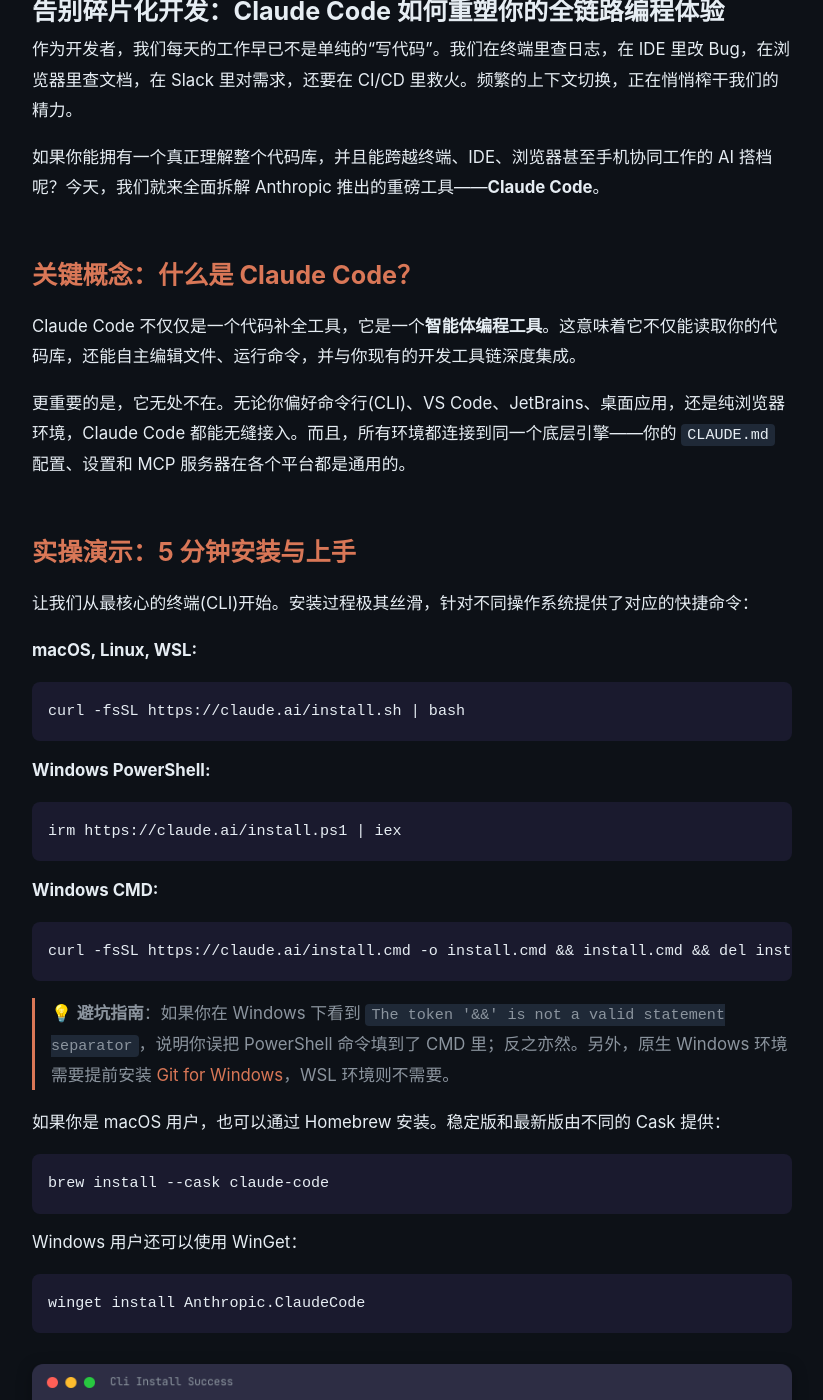
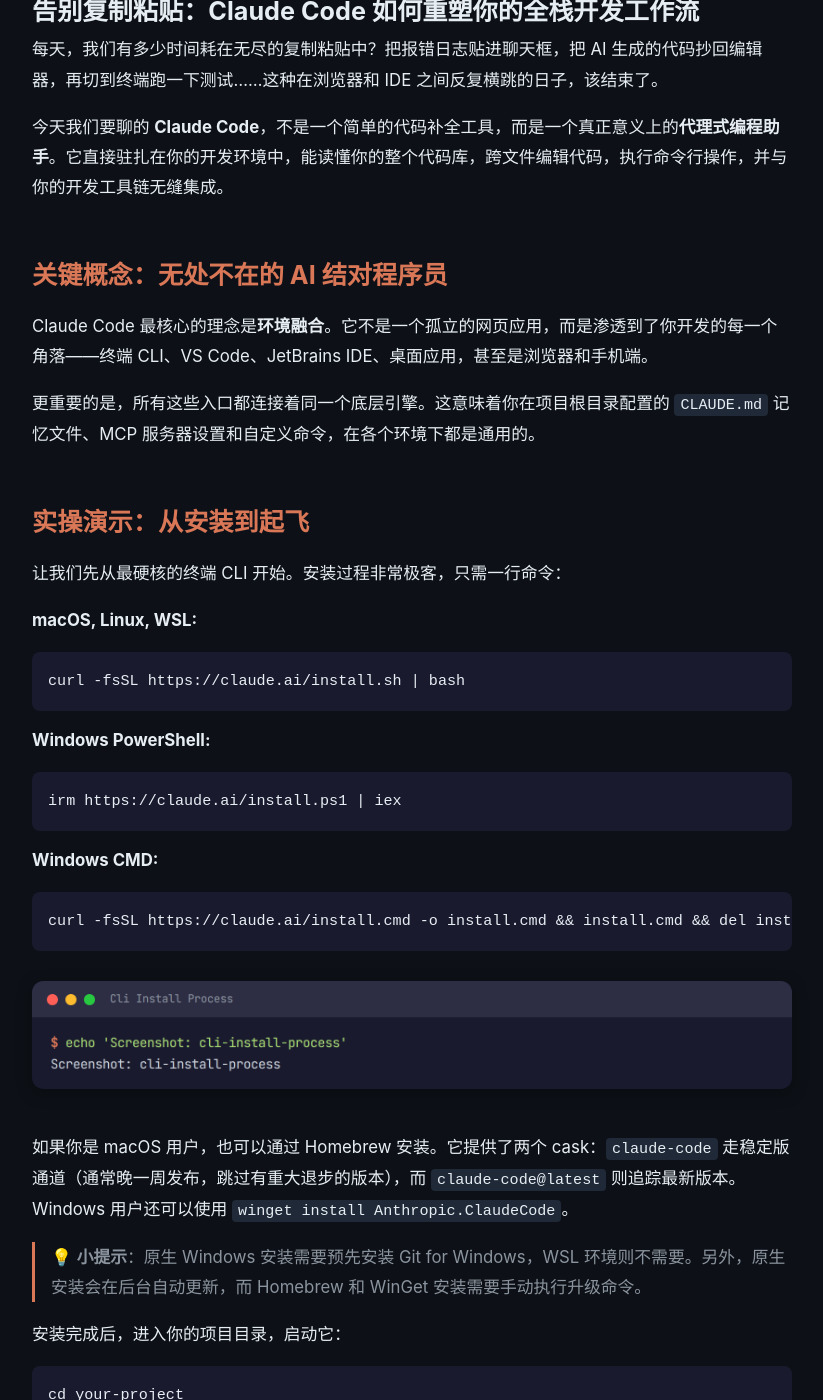
Before and after one commit to mudyman/claude-code-daily-blog, a Jekyll site: the page built from _posts/zh/2026-04-24-overview.md, in a window 1280 px wide and 1400 px high, scrolled down 278 px. Shown: the whole window, without its empty margins (228-1051 px from the left). Built offline with Jekyll 4.4.1, drawn with Linux system fonts in a browser that asks for light colours; some of the changed text lies outside the part shown.

Commit message:
Add blog post for 2026-04-24

````diff
--- a/_posts/zh/2026-04-24-overview.md
+++ b/_posts/zh/2026-04-24-overview.md
@@ -7,24 +7,24 @@ lang: zh
 lang_switch: "/en/2026/04/24/overview.html"
 categories: [daily-digest]
 tags: [claude-code, overview]
-description: "作为开发者，我们每天的工作早已不是单纯的“写代码”。我们在终端里查日志，在 IDE 里改 Bug，在浏览器里查文档，在 Slack 里对需求，还要在 CI/CD 里救火。频繁的上下文切换，正在悄悄榨干我们的精力。"
+description: "每天，我们有多少时间耗在无尽的复制粘贴中？把报错日志贴进聊天框，把 AI 生成的代码抄回编辑器，再切到终端跑一下测试……这种在浏览器和 IDE 之间反复横跳的日子，该结束了。"
 ---
 
-# 告别碎片化开发：Claude Code 如何重塑你的全链路编程体验
+# 告别复制粘贴：Claude Code 如何重塑你的全栈开发工作流
 
-作为开发者，我们每天的工作早已不是单纯的“写代码”。我们在终端里查日志，在 IDE 里改 Bug，在浏览器里查文档，在 Slack 里对需求，还要在 CI/CD 里救火。频繁的上下文切换，正在悄悄榨干我们的精力。
+每天，我们有多少时间耗在无尽的复制粘贴中？把报错日志贴进聊天框，把 AI 生成的代码抄回编辑器，再切到终端跑一下测试……这种在浏览器和 IDE 之间反复横跳的日子，该结束了。
 
-如果你能拥有一个真正理解整个代码库，并且能跨越终端、IDE、浏览器甚至手机协同工作的 AI 搭档呢？今天，我们就来全面拆解 Anthropic 推出的重磅工具——**Claude Code**。
+今天我们要聊的 **Claude Code**，不是一个简单的代码补全工具，而是一个真正意义上的**代理式编程助手**。它直接驻扎在你的开发环境中，能读懂你的整个代码库，跨文件编辑代码，执行命令行操作，并与你的开发工具链无缝集成。
 
-## 关键概念：什么是 Claude Code？
+## 关键概念：无处不在的 AI 结对程序员
 
-Claude Code 不仅仅是一个代码补全工具，它是一个**智能体编程工具**。这意味着它不仅能读取你的代码库，还能自主编辑文件、运行命令，并与你现有的开发工具链深度集成。
+Claude Code 最核心的理念是**环境融合**。它不是一个孤立的网页应用，而是渗透到了你开发的每一个角落——终端 CLI、VS Code、JetBrains IDE、桌面应用，甚至是浏览器和手机端。
 
-更重要的是，它无处不在。无论你偏好命令行(CLI)、VS Code、JetBrains、桌面应用，还是纯浏览器环境，Claude Code 都能无缝接入。而且，所有环境都连接到同一个底层引擎——你的 `CLAUDE.md` 配置、设置和 MCP 服务器在各个平台都是通用的。
+更重要的是，所有这些入口都连接着同一个底层引擎。这意味着你在项目根目录配置的 `CLAUDE.md` 记忆文件、MCP 服务器设置和自定义命令，在各个环境下都是通用的。
 
-## 实操演示：5 分钟安装与上手
+## 实操演示：从安装到起飞
 
-让我们从最核心的终端(CLI)开始。安装过程极其丝滑，针对不同操作系统提供了对应的快捷命令：
+让我们先从最硬核的终端 CLI 开始。安装过程非常极客，只需一行命令：
 
 **macOS, Linux, WSL:**
 
@@ -44,84 +44,68 @@ irm https://claude.ai/install.ps1 | iex
 curl -fsSL https://claude.ai/install.cmd -o install.cmd && install.cmd && del install.cmd
 ```
 
-> 💡 **避坑指南**：如果你在 Windows 下看到 `The token '&&' is not a valid statement separator`，说明你误把 PowerShell 命令填到了 CMD 里；反之亦然。另外，原生 Windows 环境需要提前安装 [Git for Windows](https://git-scm.com/downloads/win)，WSL 环境则不需要。
 
-如果你是 macOS 用户，也可以通过 Homebrew 安装。稳定版和最新版由不同的 Cask 提供：
 
-```bash
-brew install --cask claude-code
-```
-
-Windows 用户还可以使用 WinGet：
-
-```powershell
-winget install Anthropic.ClaudeCode
-```
+![Cli Install Process](/assets/images/screenshots/cli-install-process.png)
 
 
 
-![Cli Install Success](/assets/images/screenshots/cli-install-success.png)
+如果你是 macOS 用户，也可以通过 Homebrew 安装。它提供了两个 cask：`claude-code` 走稳定版通道（通常晚一周发布，跳过有重大退步的版本），而 `claude-code@latest` 则追踪最新版本。Windows 用户还可以使用 `winget install Anthropic.ClaudeCode`。
 
+> 💡 **小提示**：原生 Windows 安装需要预先安装 Git for Windows，WSL 环境则不需要。另外，原生安装会在后台自动更新，而 Homebrew 和 WinGet 安装需要手动执行升级命令。
 
-
-安装完成后，只需进入你的项目目录并启动：
+安装完成后，进入你的项目目录，启动它：
 
 ```bash
 cd your-project
 claude
 ```
 
-首次使用时会提示登录，之后你就可以直接用自然语言向它下达指令了。
+首次使用会提示登录，之后你就可以直接用自然语言发号施令了。
 
-## 进阶技巧：Claude Code 能为你做什么？
+如果你更偏爱 IDE 体验，可以在 VS Code 或 Cursor 的扩展商店搜索 "Claude Code" 安装；JetBrains 用户则可以在插件市场安装。如果你不想在本地折腾，直接访问 [claude.ai/code](https://claude.ai/code) 即可在浏览器中开箱即用。
 
-掌握了基本启动方式后，让我们看看 Claude Code 真正强大的地方——它如何融入你的日常开发流。
+## 进阶技巧：把 AI 编程玩出花
 
-### 1. 消灭繁琐的日常任务
-写测试、修 Lint 错误、解决合并冲突……这些最耗耐心的活，直接交给它：
+仅仅用来写代码？那太小看 Claude Code 了。以下是几个能真正改变你日常工作流的进阶用法：
+
+### 1. 自动化繁琐任务
+测试没覆盖的代码、修复全局 Lint 错误、解决合并冲突……这些枯燥的活儿直接丢给它：
 
 ```bash
 claude "write tests for the auth module, run them, and fix any failures"
 ```
 
-### 2. 智能化 Git 与 CI 协作
-Claude Code 可以直接操作 Git，甚至接入 GitHub Actions 或 GitLab CI/CD 自动化代码审查：
+### 2. 优雅的 Git 操作
+让 AI 帮你暂存更改、编写规范的提交信息，甚至创建分支和 PR：
 
 ```bash
 claude "commit my changes with a descriptive message"
 ```
 
 ### 3. Unix 哲学的管道组合
-作为命令行工具，Claude Code 天然支持管道符，这让它能与你现有的工具链完美串联：
+Claude Code 是可组合的，你可以像搭积木一样把它和其他命令行工具串联：
 
 ```bash
-# Analyze recent log output
+# 分析最近的日志输出
 tail -200 app.log | claude -p "Slack me if you see any anomalies"
 
-# Automate translations in CI
+# 在 CI 中自动化翻译
 claude -p "translate new strings into French and raise a PR for review"
 
-# Bulk operations across files
+# 跨文件批量操作
 git diff main --name-only | claude -p "review these changed files for security issues"
 ```
 
-### 4. 无缝的跨设备体验
-这是 Claude Code 最惊艳的设计之一。你的会话并不绑定在单一设备上：
-* 在终端里启动了一个长任务，要离开工位？用 `claude --teleport` 把它拉到手机或浏览器继续看。
-* 在终端里改完代码，想看可视化 Diff？输入 `/desktop` 直接抛给桌面应用。
-* 在 Slack 里 `@Claude` 提个 Bug，它就能直接给你提个 PR 回来。
+
+
+![Cli Pipe Workflow](/assets/images/screenshots/cli-pipe-workflow.png)
 
 
 
-![Multi Surface Workflow](/assets/images/screenshots/multi-surface-workflow.png)
-
-
-
-### 5. 定制与自动化
-* **`CLAUDE.md`**：放在项目根目录，每次会话启动时 Claude 都会读取。用来设定架构规范、首选库等，它还会自动积累工作记忆。
-* **子代理**：针对大型任务，你可以派生出多个子代理并行工作，由主代理协调分配。
-* **定时任务**：通过 Routines 或 Desktop 定时任务，实现每日自动 PR Review、夜间 CI 失败分析等。
+### 4. 跨设备无缝衔接
+这是我最喜欢的功能。你可以在终端里开启一个长任务，然后合上电脑，在手机浏览器或 iOS 应用上通过 Remote Control 继续跟进；或者在终端里用 `claude --teleport` 把网页端开启的任务拉取到本地。甚至，你可以在 Slack 里直接 @Claude 提交 bug，它会直接给你返回一个 Pull Request！
 
 ## 明日预告
 
-今天我们宏观了解了 Claude Code 的全貌和安装方式。但安装只是第一步，如何用它完成一个真实的开发任务？从阅读代码库、定位 Bug 到最终提交代码，完整的闭环是怎样的？明天我们将带来 **Claude Code 快速入门**，手把手带你跑通第一个真实工作流，敬请期待！
+今天我们纵览了 Claude Code 的全貌，看到了它如何作为一个全能的代理式助手融入开发者的各个工作环境。但光看不过瘾，到底怎么在实际项目中用它定位 Bug、编写代码并提交修复？明天，我们将带来 **Claude Code 快速入门**，手把手带你跑通第一个真实的开发任务，敬请期待！
````
Also changed, not shown: _posts/en/2026-04-24-overview.md (+47 -49 lines), state/last_topic.json (+7 -1 lines), assets/images/screenshots/cli-install-process.png (added), assets/images/screenshots/cli-pipe-workflow.png (added), assets/images/screenshots/first-session-launch.png.
